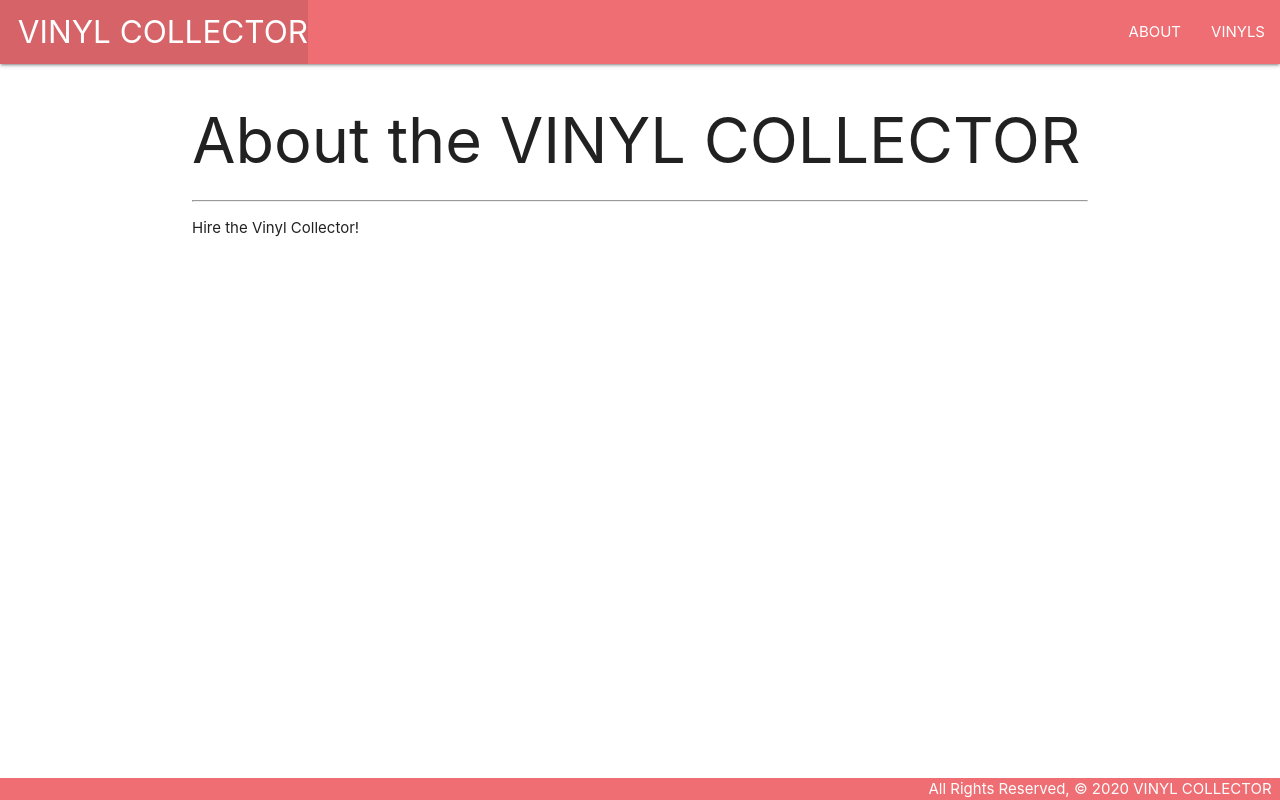
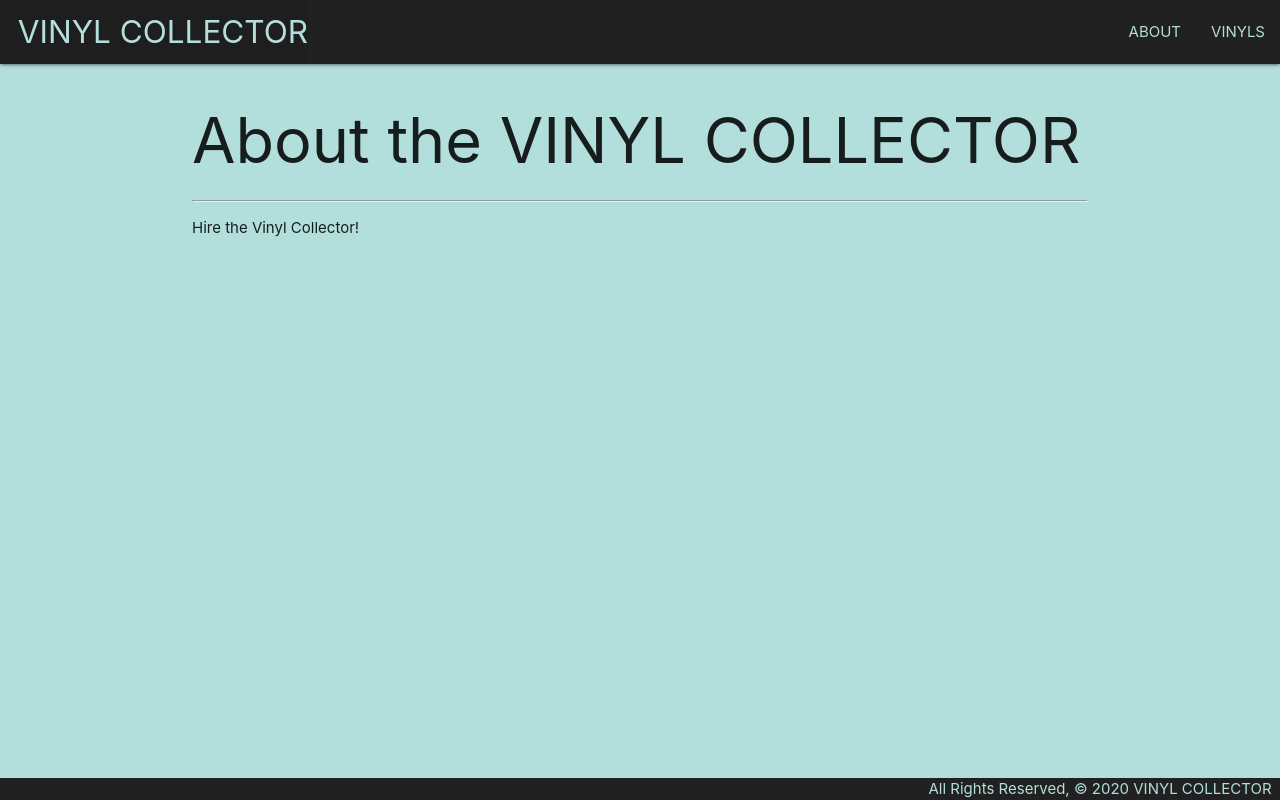
Before and after one commit to koashima/vinylcollector, a Django app: page /about/ in a window 1280 px wide. Run offline with Django 3.2, Linux system fonts and the light colour scheme.

Commit message:
updated style of nav, footer, and bg color

```diff
--- a/main_app/static/css/style.css
+++ b/main_app/static/css/style.css
@@ -2,6 +2,7 @@ body {
     display: flex;
     min-height: 100vh;
     flex-direction: column;
+    background-color: #b2dfdb;
 }
 
 main {
--- a/main_app/templates/base.html
+++ b/main_app/templates/base.html
@@ -12,13 +12,13 @@
 <body>
   <header class="navbar-fixed">
     <nav>
-      <div class="nav-wrapper">
+      <div class="nav-wrapper grey darken-4 teal-text text-lighten-4">
         <ul>
-          <li><a href="/" class="left brand-logo">&nbsp;&nbsp;VINYL COLLECTOR</a></li>
+          <li><a href="/" class="left brand-logo teal-text text-lighten-4">&nbsp;&nbsp;VINYL COLLECTOR</a></li>
         </ul>
         <ul class="right">
-          <li><a href="/about">ABOUT</a></li>
-          <li><a href="/vinyls">VINYLS</a></li>
+          <li><a href="/about" class="teal-text text-lighten-4">ABOUT</a></li>
+          <li><a href="/vinyls" class="teal-text text-lighten-4">VINYLS</a></li>
         </ul>
         </ul>
       </div>
@@ -28,8 +28,8 @@
     {% block content %}
     {% endblock %}
   </main>
-  <footer class="page-footer">
-    <div class="right">All Rights Reserved, &copy; 2020 VINYL COLLECTOR &nbsp;</div>
+  <footer class="page-footer grey darken-4">
+    <div class="right teal-text text-lighten-4">All Rights Reserved, &copy; 2020 VINYL COLLECTOR &nbsp;</div>
   </footer>
 </body>
 </html>
```
